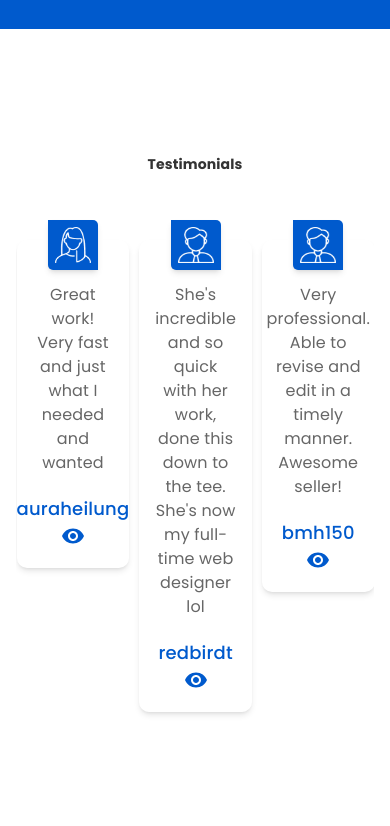
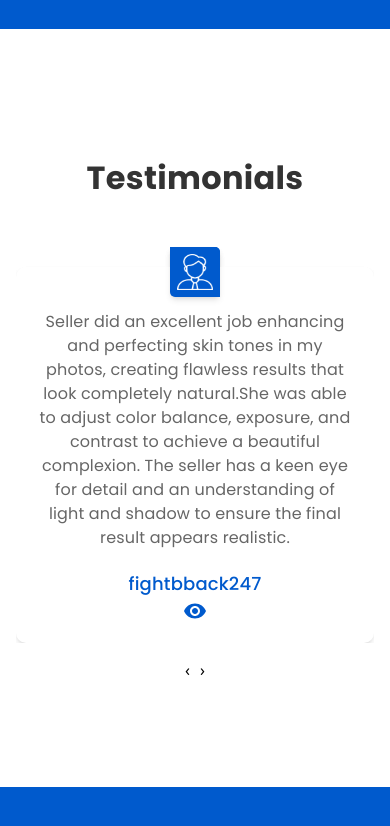
Before and after one commit to Mehak-Kamran/MyPortfolioWeb, a React (Vite) app: page / in a window 390 px wide. Shown: the part 3000-3826 px from the top of the page. Built offline with nearby package versions, Linux system fonts and the light colour scheme; a small style sheet from the web is missing.

Commit message:
responsive ness

```diff
--- a/src/components/Banner.jsx
+++ b/src/components/Banner.jsx
@@ -49,7 +49,7 @@ const Follow = () => {
                             viewport={{ once: true }}
                             variants={textContainer}
                         >
-                            <Typography sx={{ marginBottom: "5px", fontSize: { xs: '2rem', sm: '2rem', lg: '55px', xl: '55px', md: '50px' }, fontFamily: "poppins-bold", color: "#333333" }}>
+                            <Typography sx={{ marginBottom: "5px", fontSize: { xs: '2rem', sm: '2rem', lg: '55px', xl: '55px', md: '40px' }, fontFamily: "poppins-bold", color: "#333333" }}>
                                 {splitText("Hi,I'm Mehak!")}
                             </Typography>
                         </motion.div>
@@ -73,7 +73,7 @@ const Follow = () => {
                         viewport={{ once: true }}
                         transition={{ type: "spring", bounce: 0.5, duration: 5, delay: 0.5 }}
                     >
-                        <Box sx={{ width: { lg: "80%", xlg: "80%", sm: "95%", xs: "95%", md: "80%" }}}>
+                        <Box sx={{ width: { lg: "90%", xlg: "90%", sm: "95%", xs: "95%", md: "88%" }}}>
                             <img src={mob} alt="Mobile" style={{width:"100%"}}   />
                         </Box>
                     </motion.div>
--- a/src/components/Gallery.jsx
+++ b/src/components/Gallery.jsx
@@ -73,7 +73,6 @@ const [nextIcon] = useState(`/rightw.png`);
   ];
 
   const options = {
-    items: 4,
     nav: true,
     dots: false,
     rewind: true,
@@ -90,6 +89,20 @@ const [nextIcon] = useState(`/rightw.png`);
       `<div class="nav-btn prev-slide"><img src="${prevIcon}" width="100%" /></div>`,
       `<div class="nav-btn next-slide"><img src="${nextIcon}" width="100%" /></div>`,
     ],
+    responsive: {
+      0: {
+        items: 1, // Show 1 item on small screens (xs)
+      },
+      600: {
+        items: 2, // Show 2 items on medium screens
+      },
+      900: {
+        items: 4, // Show 3 items on larger screens (md)
+      },
+      1200: {
+        items: 4, // Show 4 items on large screens (lg and above)
+      },
+    },
   };
 
   // Close modal
--- a/src/components/Testimonial.jsx
+++ b/src/components/Testimonial.jsx
@@ -68,7 +68,6 @@ const Testimonial = () => {
 ];
 
   const options = {
-    items: 3,
     nav: true,
     dots: false,
     rewind: true,
@@ -81,6 +80,20 @@ const Testimonial = () => {
     dotData: true,
     animateOut: 'slideOutDown',
     animateIn: 'flipInX',
+    responsive: {
+        0: {
+          items: 1, // Show 1 item on small screens (xs)
+        },
+        600: {
+          items: 1, // Show 2 items on medium screens
+        },
+        900: {
+          items: 3, // Show 3 items on larger screens (md)
+        },
+        1200: {
+          items: 3, // Show 4 items on large screens (lg and above)
+        },
+      }
 
   };
   return (
@@ -96,7 +109,13 @@ const Testimonial = () => {
                             viewport={{ once: true }}
                             variants={textContainer}
                         >
-       <Typography className="text-center" sx={{ fontFamily: "poppins-bold", color: "#333333", fontSize: { xs: '', lg: '50px', xlg: '50px' }, padding: "25px 5px",textAlign:"center" }}>
+       <Typography className="text-center" sx={{ fontFamily: "poppins-bold", color: "#333333", fontSize: {
+              xs: "2rem",
+              sm: "2rem",
+              lg: "50px",
+              xl: "50px",
+              md: "50px",
+            }, padding: "25px 5px",textAlign:"center" }}>
        {splitText("Testimonials")}
         </Typography>
         </motion.div>
--- a/src/styles/main.css
+++ b/src/styles/main.css
@@ -148,3 +148,11 @@
 .active-link {
     border-bottom: 10px solid red;
   }
+
+
+  /* Hide navigation buttons on medium screens */
+@media (min-width: 0px) and (max-width: 1200px) {
+    .nav-btn {
+      display: none;
+    }
+  }
```
Also changed, not shown: src/components/About.jsx (line endings or trailing spaces).
